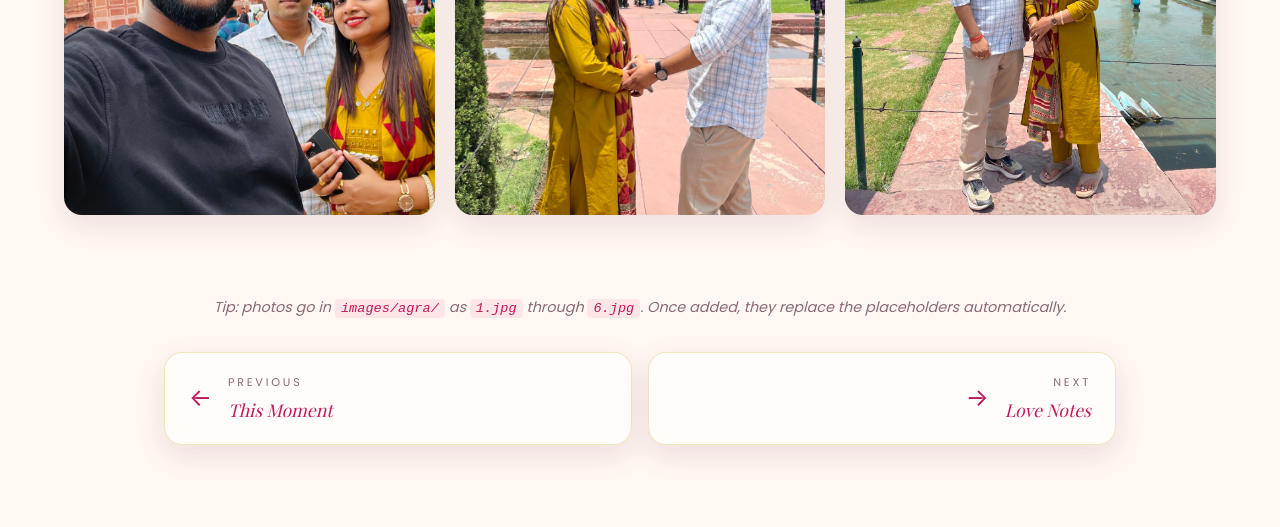
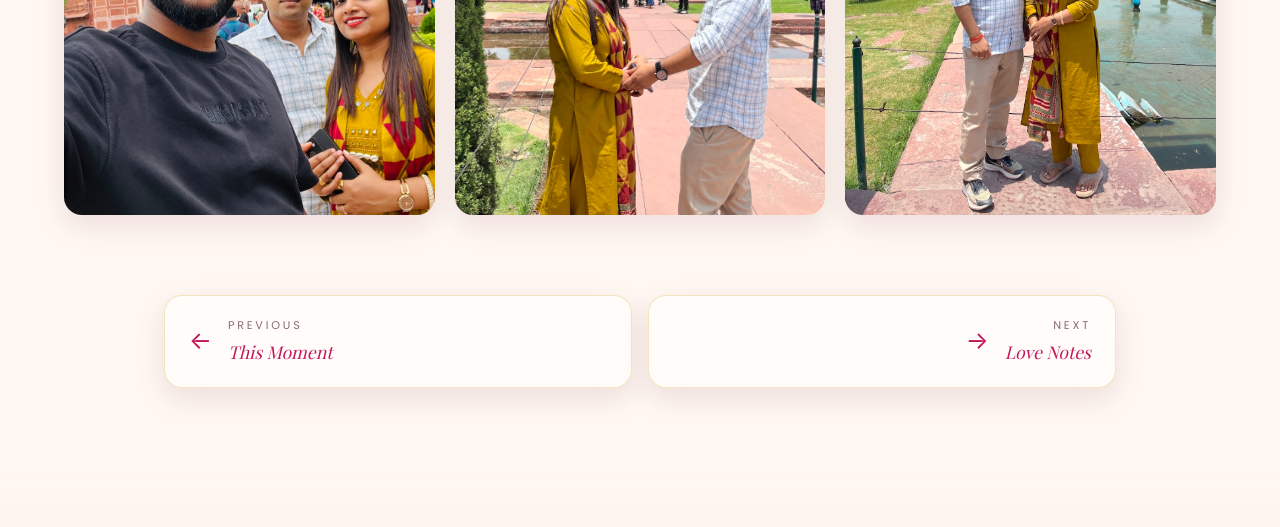
Before and after one commit to anilonpath/anilpriyankagupta, a plain HTML site: page gallery.html in a window 1280 px wide. Shown: the part 1517-2044 px from the top of the page. Drawn offline with nearby package versions, Linux system fonts and the light colour scheme; no server answers; a web font is replaced by a local one.

Commit message:
Remove developer 'Tips' note from Gallery page

```diff
--- a/gallery.html
+++ b/gallery.html
@@ -77,11 +77,6 @@
         - Photo folder path (e.g. images/kushinagar/)
     ==================================================== -->
 
-    <p class="gallery-note">
-      Tip: photos go in <code>images/agra/</code> as <code>1.jpg</code> through <code>6.jpg</code>.
-      Once added, they replace the placeholders automatically.
-    </p>
-
     <div id="page-nav-placeholder"></div>
   </main>
 
```
